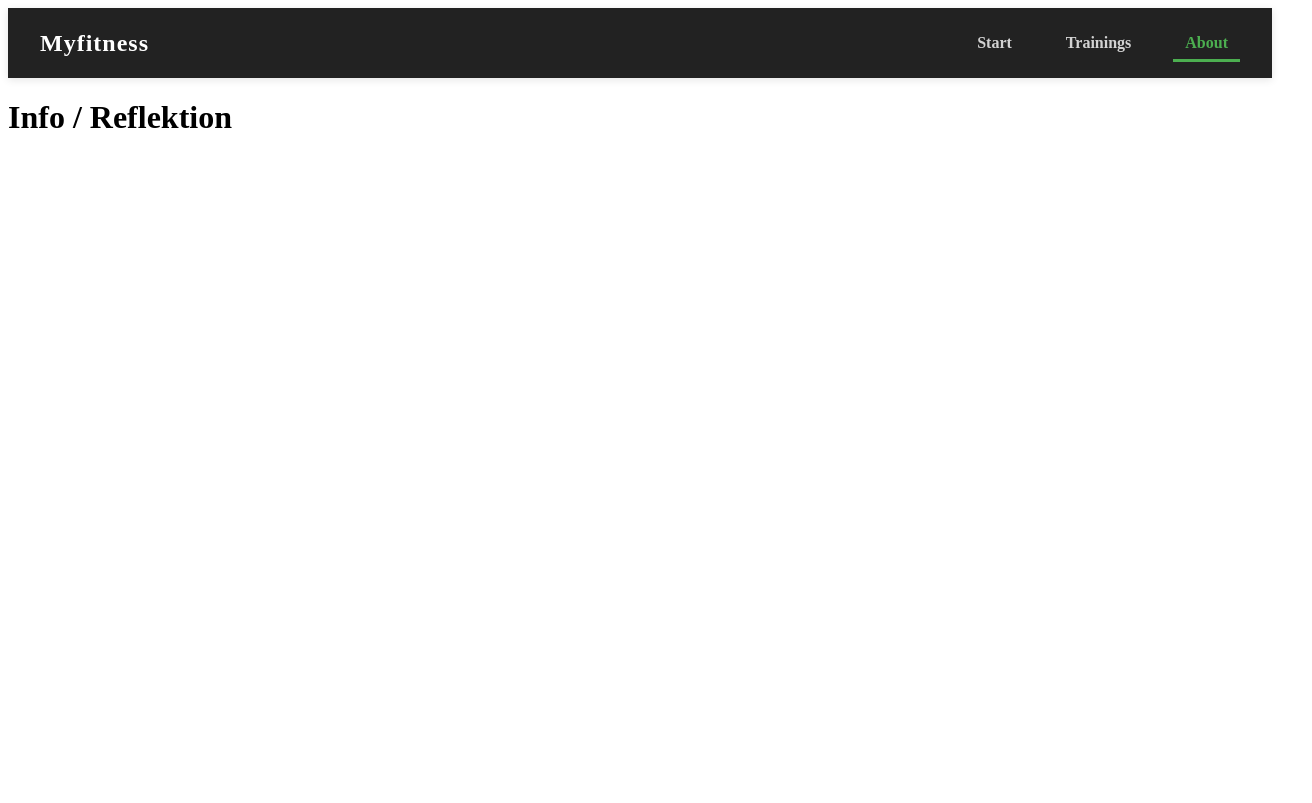
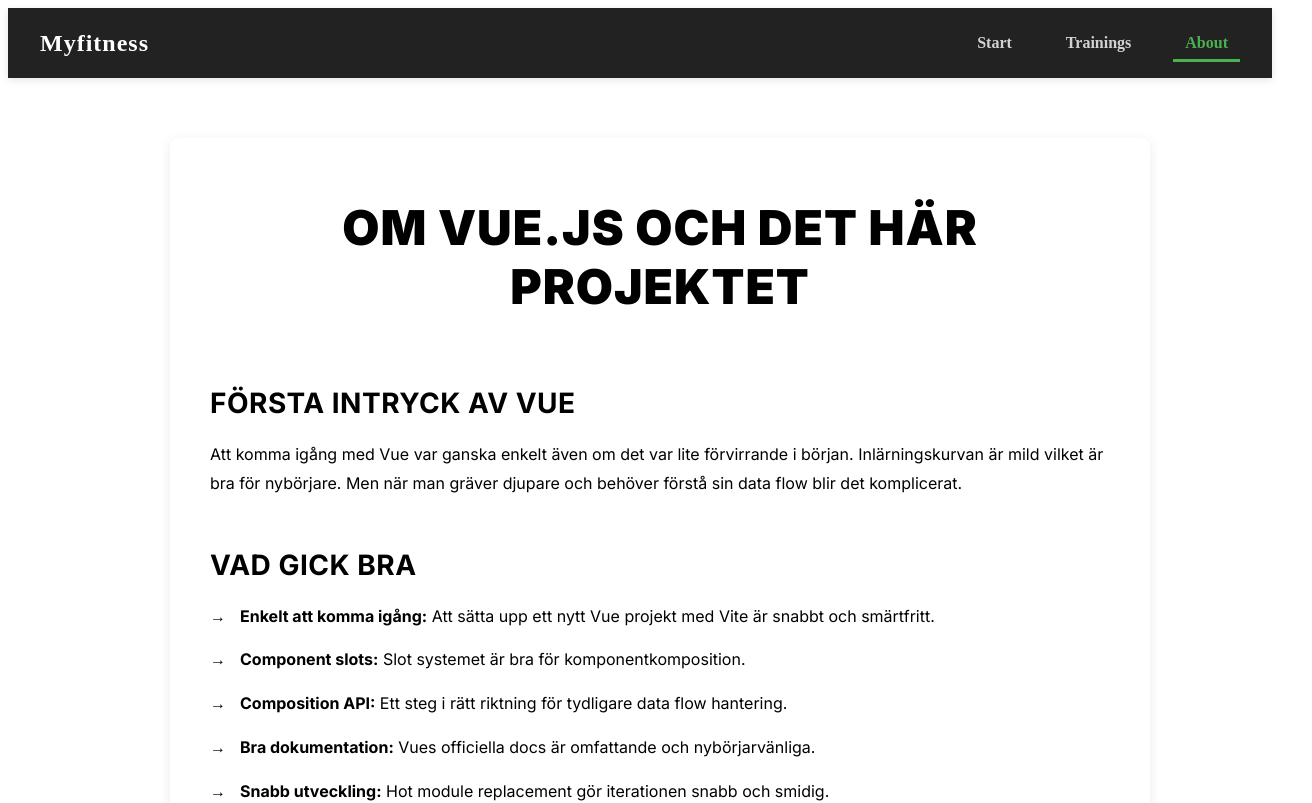
Before and after one commit to arlaspresident/lab3, a Vue app in the folder vue-spa/: page /info in a window 1280 px wide. Shown: the top 803 px of the page, 1312 px wide, since content can reach past the window. Built offline with nearby package versions, Linux system fonts and the light colour scheme.

Commit message:
about sida klar

```diff
--- a/vue-spa/src/views/InfoView.vue
+++ b/vue-spa/src/views/InfoView.vue
@@ -1,3 +1,206 @@
 <template>
-  <h1>Info / Reflektion</h1>
+  <div class="info">
+    <div class="container">
+      <h1>Om Vue.js och det här projektet</h1>
+
+      <section class="reflection">
+        <h2>Första Intryck av Vue</h2>
+        <p>
+          Att komma igång med Vue var ganska enkelt även om det var lite förvirrande i början.
+          Inlärningskurvan är mild vilket är bra för nybörjare. Men när man gräver djupare och behöver
+          förstå sin data flow blir det komplicerat.
+        </p>
+      </section>
+
+      <section class="reflection">
+        <h2>Vad Gick Bra</h2>
+        <ul>
+          <li><strong>Enkelt att komma igång:</strong> Att sätta upp ett nytt Vue projekt med Vite är snabbt och smärtfritt.</li>
+          <li><strong>Component slots:</strong> Slot systemet är bra för komponentkomposition.</li>
+          <li><strong>Composition API:</strong> Ett steg i rätt riktning för tydligare data flow hantering.</li>
+          <li><strong>Bra dokumentation:</strong> Vues officiella docs är omfattande och nybörjarvänliga.</li>
+          <li><strong>Snabb utveckling:</strong> Hot module replacement gör iterationen snabb och smidig.</li>
+        </ul>
+      </section>
+
+      <section class="reflection">
+        <h2>Utmaningarna</h2>
+        <ul>
+          <li><strong>Data flow förvirring:</strong> Att förstå hur reaktivitet fungerar kan vara överraskande.</li>
+          <li><strong>För många undantag:</strong> Vue har inkonsekvent beteende beroende på kontext och datatyper.</li>
+          <li><strong>Ökad svårighet vid skalning:</strong> För större projekt föredrar jag mer förutsägbara mönster som typ React </li>
+        </ul>
+      </section>
+
+      <section class="reflection">
+        <h2>Installation & Uppsättning</h2>
+        <p>
+          Vue.js installerades med hjälp av Vite som är ett modernt byggverktyg och mycket snabbare än det gamla Vue CLI.
+          Jag körde <code>npm create vite@latest</code> valde Vue som mall och sedan <code>npm install</code> för att hämta alla beroenden.
+          Att starta utvecklingsservern med <code>npm run dev</code> gav mig en reloading i lokal miljö direkt.
+        </p>
+        <p>
+          För navigering mellan flera sidor installerade jag också <strong>Vue Router</strong> via npm. Det gjorde appen till en riktigt
+          Single Page Application (SPA) med sömlös navigering mellan olika vyer utan siduppdateringar.
+        </p>
+      </section>
+
+      <section class="reflection">
+        <h2>Skulle Jag Använda Vue Igen?</h2>
+        <p>
+          Ärligt talat? Troligtvis inte. Jag har bara inte tyckt om det.
+          Om jag fick välja skulle jag gå för React alla dagar i veckan. React känns enklare och mer förutsägbar.
+          Arbetsmarknaden gynnar också React kraftigt vilket är en praktisk övervägelse för karriären.
+        </p>
+        <p>
+          Vue är ett bra ramverk bara inte mitt favorit.
+        </p>
+      </section>
+
+      <section class="reflection conclusion">
+        <h2>Slutsats</h2>
+        <p>
+          Det här projektet var en bra lärning med Vue. Jag fick jobba med komponenter, routing, state management,
+          och API integration alla grunderna. Men det bekräftade mitt val av Reacts funktionella approach.
+          Om man precis börjar med webbutveckling är Vue en utmärkt ingång. Men om man skalerar eller vill ha maximal klarhet
+          i sin kod så ska man fortsätta utforska andra alternativ.
+        </p>
+      </section>
+    </div>
+  </div>
 </template>
+
+<style scoped>
+@import url('https://fonts.googleapis.com/css2?family=Inter:wght@400;600;700;900&display=swap');
+
+:root {
+  --primary: #4CAF50;
+  --dark: #222;
+  --light: #f5f5f5;
+  --text: #333;
+}
+
+.info {
+  width: 100%;
+  background: var(--light);
+  padding: 60px 20px;
+  font-family: 'Inter', sans-serif;
+}
+
+.container {
+  max-width: 900px;
+  margin: 0 auto;
+  background: white;
+  padding: 60px 40px;
+  border-radius: 8px;
+  box-shadow: 0 2px 12px rgba(0, 0, 0, 0.08);
+}
+
+h1 {
+  font-size: 48px;
+  font-weight: 900;
+  color: var(--dark);
+  margin: 0 0 50px 0;
+  text-align: center;
+  text-transform: uppercase;
+  letter-spacing: 1px;
+  border-bottom: 4px solid var(--primary);
+  padding-bottom: 20px;
+}
+
+.reflection {
+  margin-bottom: 50px;
+}
+
+.reflection h2 {
+  font-size: 28px;
+  font-weight: 700;
+  color: var(--primary);
+  margin: 0 0 20px 0;
+  text-transform: uppercase;
+  letter-spacing: 0.5px;
+}
+
+.reflection p {
+  font-size: 16px;
+  line-height: 1.8;
+  color: var(--text);
+  margin: 0 0 15px 0;
+}
+
+.reflection p:last-child {
+  margin-bottom: 0;
+}
+
+.reflection ul {
+  list-style: none;
+  padding: 0;
+  margin: 0;
+}
+
+.reflection li {
+  font-size: 16px;
+  line-height: 1.8;
+  color: var(--text);
+  margin-bottom: 15px;
+  padding-left: 30px;
+  position: relative;
+}
+
+.reflection li::before {
+  content: '→';
+  position: absolute;
+  left: 0;
+  color: var(--primary);
+  font-weight: 700;
+}
+
+.reflection li strong {
+  color: var(--dark);
+}
+
+code {
+  background: #f0f0f0;
+  padding: 4px 8px;
+  border-radius: 4px;
+  font-family: 'Courier New', monospace;
+  color: #d63384;
+  font-weight: 600;
+}
+
+.conclusion {
+  background: linear-gradient(135deg, rgba(76, 175, 80, 0.1) 0%, rgba(34, 34, 34, 0.05) 100%);
+  padding: 30px;
+  border-left: 5px solid var(--primary);
+  border-radius: 6px;
+}
+
+.conclusion p {
+  margin: 0;
+}
+
+/* MOBILE */
+@media (max-width: 768px) {
+  .info {
+    padding: 40px 15px;
+  }
+
+  .container {
+    padding: 40px 25px;
+  }
+
+  h1 {
+    font-size: 32px;
+    margin-bottom: 35px;
+  }
+
+  .reflection h2 {
+    font-size: 22px;
+  }
+
+  .reflection p,
+  .reflection li {
+    font-size: 15px;
+  }
+}
+</style>
```
